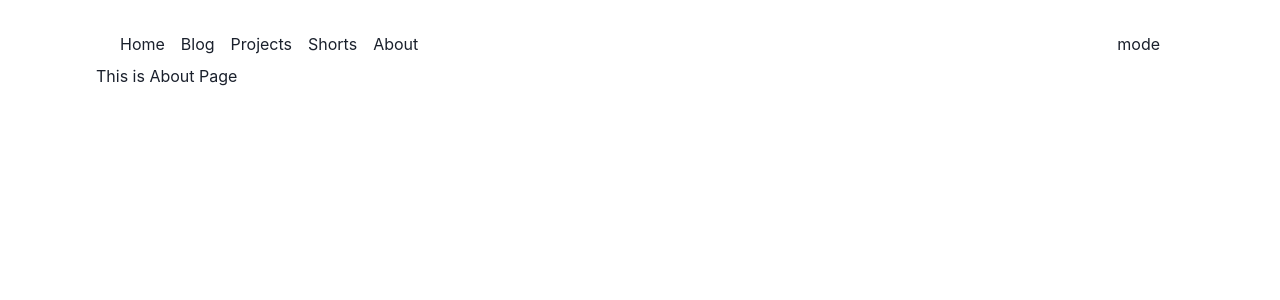
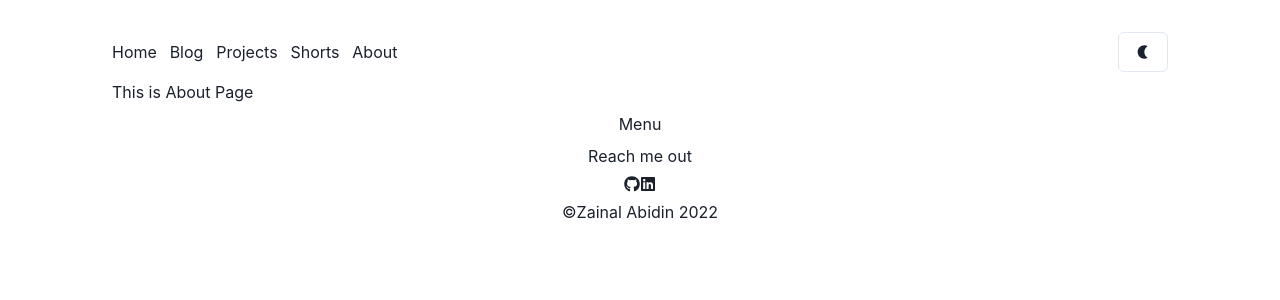
Before and after one commit to zaiinhs/zaiinhs.space, a Next.js app: page /about in a window 1280 px wide. Shown: the top 300 px of the page. Built offline with nearby package versions, Linux system fonts and the light colour scheme.

Commit message:
update navbar dan footer

```diff
--- a/package.json
+++ b/package.json
@@ -16,7 +16,8 @@
     "framer-motion": "^10.16.16",
     "next": "14.0.4",
     "react": "^18",
-    "react-dom": "^18"
+    "react-dom": "^18",
+    "react-icons": "^4.12.0"
   },
   "devDependencies": {
     "@types/node": "^20",
--- a/src/components/Container/index.tsx
+++ b/src/components/Container/index.tsx
@@ -1,13 +1,13 @@
 import { Stack } from "@chakra-ui/react";
 import { Navbar } from "../Navbar";
+import { Footer } from "../Footer";
 
 export const ContainerMaxWidth: any = ({ children }) => {
   return (
-    <>
-      <Stack maxWidth="68rem" margin="0 auto">
-        <Navbar />
-        {children}
-      </Stack>
-    </>
+    <Stack maxWidth="68rem" paddingX="1rem" margin="0 auto">
+      <Navbar />
+      {children}
+      <Footer />
+    </Stack>
   );
 };
--- /dev/null
+++ b/src/components/Footer/index.tsx
@@ -0,0 +1,20 @@
+import { Flex, Stack, Text } from "@chakra-ui/react";
+import { FaGithub, FaLinkedin } from "react-icons/fa";
+
+export const Footer = () => {
+  return (
+    <Stack alignItems="center">
+      <Flex>Menu</Flex>
+
+      <Stack>
+        <Text>Reach me out</Text>
+        <Flex justifyContent="center">
+          <FaGithub />
+          <FaLinkedin />
+        </Flex>
+      </Stack>
+
+      <Text>&copy;Zainal Abidin {new Date().getFullYear()}</Text>
+    </Stack>
+  );
+};
--- /dev/null
+++ b/src/components/Mode/index.tsx
@@ -0,0 +1,19 @@
+import { Button, Stack } from "@chakra-ui/react";
+import { useState } from "react";
+import { MdOutlineNightlight, MdNightlight } from "react-icons/md";
+
+export const ModeDisplay = () => {
+  const [mode, setMode] = useState(false);
+
+  const handleMode = () => {
+    setMode(!mode);
+  };
+
+  return (
+    <Stack>
+      <Button variant="outline" onClick={handleMode}>
+        {mode ? <MdOutlineNightlight /> : <MdNightlight />}
+      </Button>
+    </Stack>
+  );
+};
--- a/src/components/Navbar/index.tsx
+++ b/src/components/Navbar/index.tsx
@@ -1,11 +1,11 @@
-import { Flex, Stack, Text } from "@chakra-ui/react";
 import Link from "next/link";
+import { Flex } from "@chakra-ui/react";
+import { ModeDisplay } from "../Mode";
 
 export const Navbar: any = () => {
   return (
-    <>
-      <Flex justifyContent="space-between" marginTop="2rem" paddingX="1.5rem">
-        <Flex gap="1rem">
+    <Flex alignItems="center" justifyContent="space-between" marginTop="2rem">
+      <Flex gap="0.8rem">
         <Link href="/" color="blue.400">
           Home
         </Link>
@@ -23,10 +23,7 @@ export const Navbar: any = () => {
         </Link>
       </Flex>
 
-        <Stack>
-          <Text>mode</Text>
-        </Stack>
+      <ModeDisplay />
     </Flex>
-    </>
   );
 };
--- a/src/styles/globals.css
+++ b/src/styles/globals.css
@@ -1,4 +1,4 @@
-:root {
+/* :root {
   --max-width: 1100px;
   --border-radius: 12px;
   --font-mono: ui-monospace, Menlo, Monaco, 'Cascadia Mono', 'Segoe UI Mono',
@@ -104,4 +104,4 @@ a {
   html {
     color-scheme: dark;
   }
-}
+} */
```
Also changed, not shown: src/pages/index.tsx (+7 -41 lines), src/views/Home/index.tsx (added, +33 -0 lines), tsconfig.json (+18 -6 lines), 1 other file (tests, documents, lock files or other folders). Lines whose indentation alone changed are shown as unchanged.
